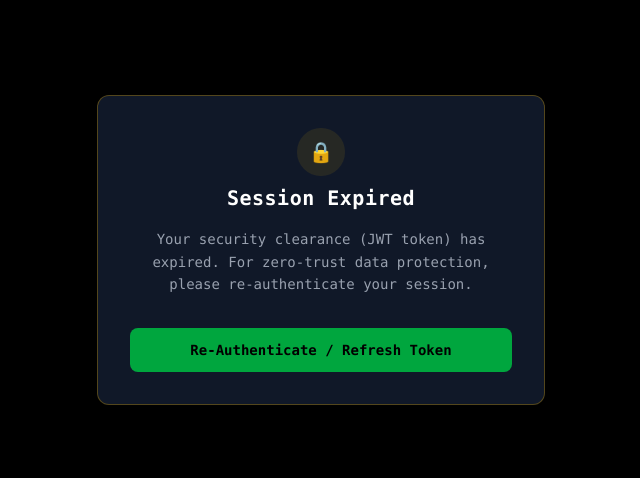
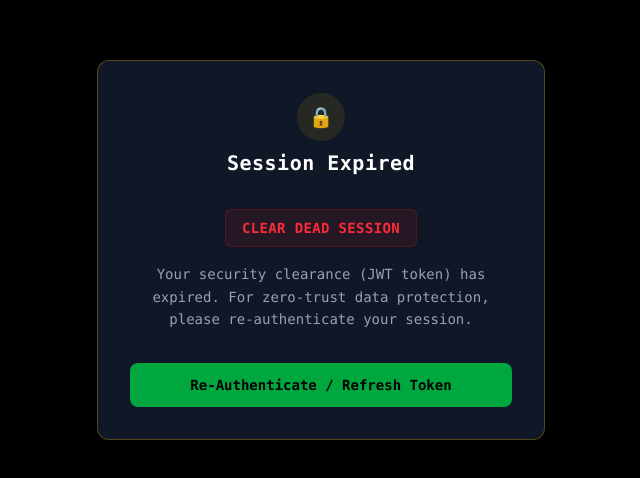
Before and after one commit to venkatesh5650/async-fintech-gateway, a Next.js app in the folder frontend/: page /dashboard/1 in a window 1280 px wide. Shown: the part 150-628 px from the top of the page, without its empty margins (319-959 px from the left). Built offline with nearby package versions, Linux system fonts and the light colour scheme; no server answers.

Commit message:
feat(auth): implement cryptographic session termination and keyboard-native login UX

```diff
--- /dev/null
+++ b/frontend/app/api/auth/logout/route.ts
@@ -0,0 +1,13 @@
+import { NextResponse } from "next/server";
+import { cookies } from "next/headers";
+
+export async function POST() {
+  // 1. Acess the secure cookie store
+  const cookieStore = await cookies();
+
+  // 2. Mathematically destroy the session envelope
+  cookieStore.delete("session_token");
+
+  // 3. Return a successful 200 OK signal
+  return NextResponse.json({ success: true, message: "Session destroyed." });
+}
--- a/frontend/app/dashboard/[ticker]/page.tsx
+++ b/frontend/app/dashboard/[ticker]/page.tsx
@@ -3,6 +3,7 @@
 import { useState, useEffect } from "react";
 import { useParams } from "next/navigation";
 import IntelligenceCard from "@/components/IntelligenceCard";
+import LogoutButton from "@/components/LogoutButton";
 
 // Strict type contracts mapping to the backend payload
 interface JobState {
@@ -100,6 +101,7 @@ export default function DynamicDashboardPage() {
             <h2 className="text-white font-bold text-xl tracking-wide">
               Session Expired
             </h2>
+            <LogoutButton />
             <p className="text-gray-400 text-sm leading-relaxed">
               Your security clearance (JWT token) has expired. For zero-trust
               data protection, please re-authenticate your session.
--- a/frontend/app/login/page.tsx
+++ b/frontend/app/login/page.tsx
@@ -11,10 +11,15 @@ export default function LoginPage() {
   const [isLoading, setIsLoading] = useState(false);
 
   const handleSubmit = async (e: FormEvent<HTMLFormElement>) => {
+    // 1. THE UX FIX: Stop the browser from hard-reloading the page on "Enter"
+    e.preventDefault();
+
+    // 2. Lock the button so the user can't spam "Enter"
+    setIsLoading(true);
+    setError("");
+
     try {
-      // 1. The Secure BFF Call
-      // Notice we do NOT call FastAPI (http://localhost:8000) directly.
-      // We call our internal Next.js proxy route to keep the handshake hidden.
+      // 3. The Secure BFF Call
       const res = await fetch("/api/auth/login", {
         method: "POST",
         headers: { "Content-Type": "application/json" },
@@ -26,10 +31,7 @@ export default function LoginPage() {
         throw new Error(data.error || "Authentication failed");
       }
 
-      // 2. The Unlocking Redirect
-      // The HTTP-Only cookie is now set in the browser's network layer.
-      // The middleware will read it and allow us to pass through the gate.
-      // Force a hard client-side navigation reload to clear memory and bypass router stalls
+      // 4. The Unlocking Redirect
       window.location.href = "/dashboard/AAPL";
     } catch (err: any) {
       setError(err.message);
@@ -51,6 +53,7 @@ export default function LoginPage() {
           </div>
         )}
 
+        {/* The <form> tag natively listens for the "Enter" key on any input inside it */}
         <form onSubmit={handleSubmit} className="space-y-4">
           <div>
             <label className="block text-sm font-medium text-gray-400 mb-1">
--- a/frontend/proxy.ts
+++ b/frontend/proxy.ts
@@ -1,26 +1,23 @@
-import { NextResponse } from 'next/server';
-import type { NextRequest } from 'next/server';
+// frontend/proxy.ts
+
+import { NextResponse } from "next/server";
+import type { NextRequest } from "next/server";
 
 export function proxy(request: NextRequest) {
-  // 1. Extract the secure HTTP-Only cookie set by your BFF proxy
-  const token = request.cookies.get('session_token')?.value;
+  const isProtectedRoute = request.nextUrl.pathname.startsWith("/dashboard");
+  const sessionToken = request.cookies.get("session_token")?.value;
 
-  // 2. The Zero-Trust Gate: Unauthenticated users trying to access protected routes -> Bounce to Login
-  if (request.nextUrl.pathname.startsWith('/dashboard') && !token) {
-    return NextResponse.redirect(new URL('/login', request.url));
+  if (isProtectedRoute && !sessionToken) {
+    return NextResponse.redirect(new URL("/login", request.url));
   }
 
-  // 3. The UX Gate: Authenticated users trying to access the login page -> Bounce to Dashboard
-  if (request.nextUrl.pathname === '/login' && token) {
-    return NextResponse.redirect(new URL('/dashboard/AAPL', request.url));
+  if (request.nextUrl.pathname === "/login" && sessionToken) {
+    return NextResponse.redirect(new URL("/dashboard/AAPL", request.url));
   }
 
-  // 4. Pass-through for authorized traffic
   return NextResponse.next();
 }
 
-// 5. The Performance Filter (Matcher)
-// We only run this on specific routes to preserve maximum edge rendering speed.
 export const config = {
-  matcher: ['/dashboard/:path*', '/login'],
+  matcher: ["/dashboard/:path*", "/login"],
 };
--- /dev/null
+++ b/frontend/src/components/LogoutButton.tsx
@@ -0,0 +1,24 @@
+"use client";
+
+export default function LogoutButton() {
+  const handleLogout = async () => {
+    try {
+      // 1. Hit our new kill switch API
+      await fetch('/api/auth/logout', { method: 'POST' });
+
+      // 2. Hard redirect back to the login perimeter
+      window.location.href = '/login';
+    } catch (error) {
+      console.error("Failed to execute logout", error);
+    }
+  };
+
+  return (
+    <button
+      onClick={handleLogout}
+      className="mt-4 px-4 py-2 bg-red-900/20 text-red-500 border border-red-900/50 rounded-md hover:bg-red-900/40 transition-all text-sm font-bold tracking-wide shadow-sm"
+    >
+      CLEAR DEAD SESSION
+    </button>
+  );
+}
```
